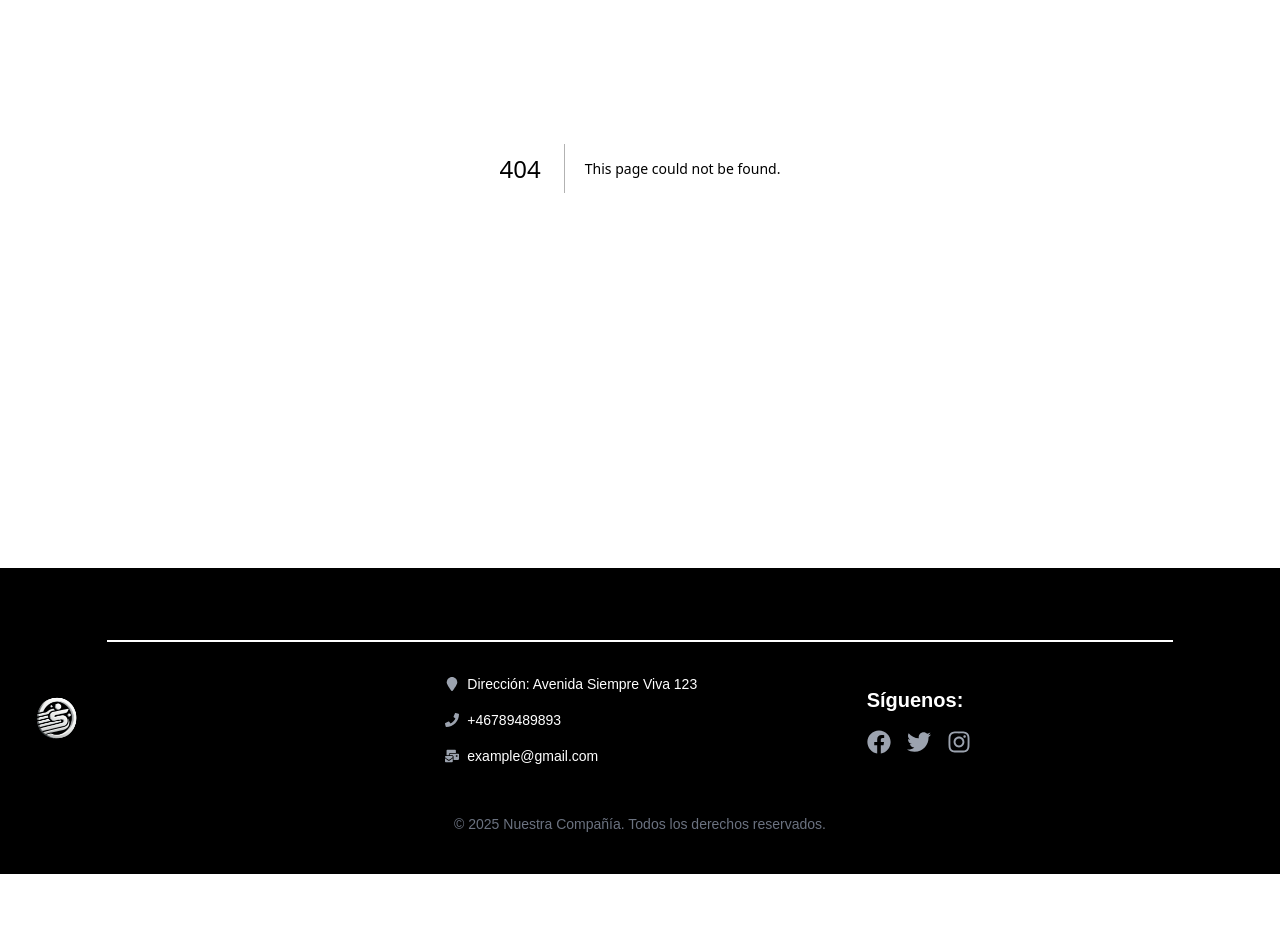
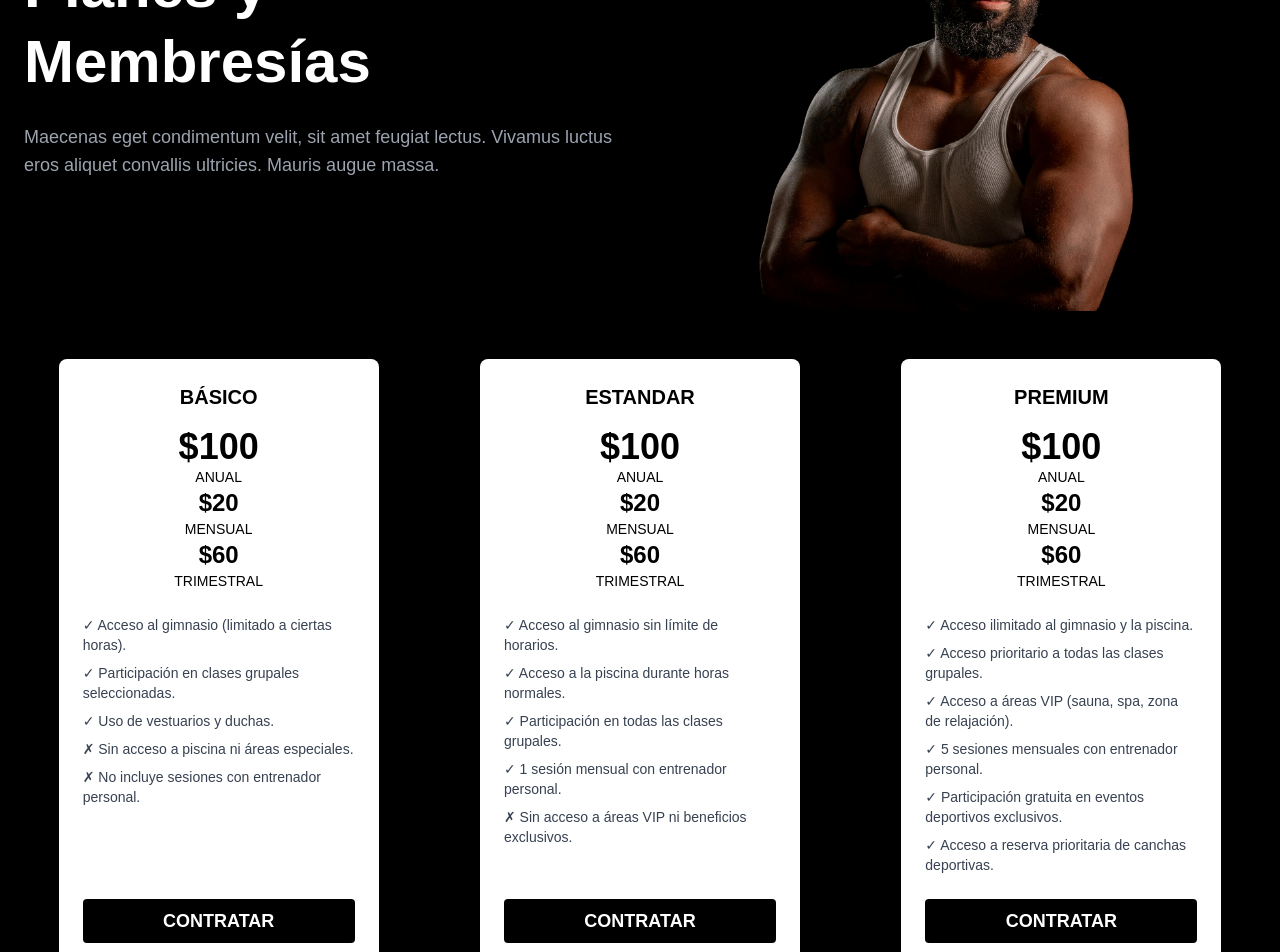
Before and after one commit to Ignacia22/ClubActiveCenter, a Next.js app in the folder front/club-deportivo/: page /Membresias in a window 1280 px wide. Before the commit this address had no page. Shown: the part 360-1312 px from the top of the page. Before the commit the page ends 1234 px from the top, so only its background shows below. Built offline with nearby package versions, Linux system fonts and the light colour scheme.

Commit message:
Se creo el componente de membresias

```diff
--- /dev/null
+++ b/front/club-deportivo/src/app/Membresias/page.tsx
@@ -0,0 +1,12 @@
+import MembershipPlans from "@/components/Membresias/Membresias";
+import React from "react";
+
+const Membresias = () => {
+  return (
+    <div>
+      <MembershipPlans />
+    </div>
+  );
+};
+
+export default Membresias;
--- a/front/club-deportivo/src/app/Registro/page.tsx
+++ b/front/club-deportivo/src/app/Registro/page.tsx
@@ -1,12 +1,8 @@
 import Register from "@/components/Registro/Registro";
 import React from "react";
 
-const page = () => {
-  return (
-    <>
-      <Register />
-    </>
-  );
+const Registro = () => {
+  return <Register />;
 };
 
-export default page;
+export default Registro;
--- /dev/null
+++ b/front/club-deportivo/src/components/Membresias/Membresias.tsx
@@ -0,0 +1,117 @@
+import Image from "next/image";
+
+const MembershipPlans = () => {
+  return (
+    <div className="bg-black text-white min-h-screen py-12 px-6">
+      {/* Contenedor principal */}
+      <div className="max-w-7xl mx-auto">
+        {/* Título e Imagen */}
+        <div className="grid grid-cols-1 lg:grid-cols-2 items-center gap-12 mb-12">
+          {/* Texto */}
+          <div>
+            <h1 className="text-6xl font-bold mb-6 leading-tight">
+              Planes y Membresías
+            </h1>
+            <p className="text-gray-400 text-lg">
+              Maecenas eget condimentum velit, sit amet feugiat lectus. Vivamus
+              luctus eros aliquet convallis ultricies. Mauris augue massa.
+            </p>
+          </div>
+          {/* Imagen */}
+          <div className="flex justify-center">
+            <Image
+              src="/assets/Images/pexels-rick-hadley-1481866149-28380067.jpg"
+              alt="Entrenador fitness"
+              width={450}
+              height={450}
+              className="rounded-lg shadow-xl"
+            />
+          </div>
+        </div>
+
+        {/* Tarjetas de Membresías */}
+        <div className="grid grid-cols-1 md:grid-cols-3 gap-8">
+          {/* Tarjeta Básico */}
+          <div className="bg-white text-black rounded-lg shadow-lg p-6 flex flex-col w-80 mx-auto transform transition-transform duration-300 hover:scale-105 hover:opacity-90">
+            <h2 className="text-xl font-bold text-center mb-4">BÁSICO</h2>
+            <div className="text-center mb-6">
+              <p className="text-4xl font-extrabold">$100</p>
+              <p className="text-sm font-medium">ANUAL</p>
+              <p className="text-2xl font-bold">$20</p>
+              <p className="text-sm font-medium">MENSUAL</p>
+              <p className="text-2xl font-bold">$60</p>
+              <p className="text-sm font-medium">TRIMESTRAL</p>
+            </div>
+            <ul className="text-gray-700 text-sm space-y-2 mb-6">
+              <li>✓ Acceso al gimnasio (limitado a ciertas horas).</li>
+              <li>✓ Participación en clases grupales seleccionadas.</li>
+              <li>✓ Uso de vestuarios y duchas.</li>
+              <li>✗ Sin acceso a piscina ni áreas especiales.</li>
+              <li>✗ No incluye sesiones con entrenador personal.</li>
+            </ul>
+            <div className="mt-auto">
+              <button className="bg-black text-white font-bold py-2 px-4 rounded w-full text-lg">
+                CONTRATAR
+              </button>
+            </div>
+          </div>
+
+          {/* Tarjeta Estandar */}
+          <div className="bg-white text-black rounded-lg shadow-lg p-6 flex flex-col w-80 mx-auto transform transition-transform duration-300 hover:scale-105 hover:opacity-90">
+            <h2 className="text-xl font-bold text-center mb-4">ESTANDAR</h2>
+            <div className="text-center mb-6">
+              <p className="text-4xl font-extrabold">$100</p>
+              <p className="text-sm font-medium">ANUAL</p>
+              <p className="text-2xl font-bold">$20</p>
+              <p className="text-sm font-medium">MENSUAL</p>
+              <p className="text-2xl font-bold">$60</p>
+              <p className="text-sm font-medium">TRIMESTRAL</p>
+            </div>
+            <ul className="text-gray-700 text-sm space-y-2 mb-6">
+              <li>✓ Acceso al gimnasio sin límite de horarios.</li>
+              <li>✓ Acceso a la piscina durante horas normales.</li>
+              <li>✓ Participación en todas las clases grupales.</li>
+              <li>✓ 1 sesión mensual con entrenador personal.</li>
+              <li>✗ Sin acceso a áreas VIP ni beneficios exclusivos.</li>
+            </ul>
+            <div className="mt-auto">
+              <button className="bg-black text-white font-bold py-2 px-4 rounded w-full text-lg">
+                CONTRATAR
+              </button>
+            </div>
+          </div>
+
+          {/* Tarjeta Premium */}
+          <div className="bg-white text-black rounded-lg shadow-lg p-6 flex flex-col w-80 mx-auto transform transition-transform duration-300 hover:scale-105 hover:opacity-90">
+            <h2 className="text-xl font-bold text-center mb-4">PREMIUM</h2>
+            <div className="text-center mb-6">
+              <p className="text-4xl font-extrabold">$100</p>
+              <p className="text-sm font-medium">ANUAL</p>
+              <p className="text-2xl font-bold">$20</p>
+              <p className="text-sm font-medium">MENSUAL</p>
+              <p className="text-2xl font-bold">$60</p>
+              <p className="text-sm font-medium">TRIMESTRAL</p>
+            </div>
+            <ul className="text-gray-700 text-sm space-y-2 mb-6">
+              <li>✓ Acceso ilimitado al gimnasio y la piscina.</li>
+              <li>✓ Acceso prioritario a todas las clases grupales.</li>
+              <li>✓ Acceso a áreas VIP (sauna, spa, zona de relajación).</li>
+              <li>✓ 5 sesiones mensuales con entrenador personal.</li>
+              <li>
+                ✓ Participación gratuita en eventos deportivos exclusivos.
+              </li>
+              <li>✓ Acceso a reserva prioritaria de canchas deportivas.</li>
+            </ul>
+            <div className="mt-auto">
+              <button className="bg-black text-white font-bold py-2 px-4 rounded w-full text-lg">
+                CONTRATAR
+              </button>
+            </div>
+          </div>
+        </div>
+      </div>
+    </div>
+  );
+};
+
+export default MembershipPlans;
```
